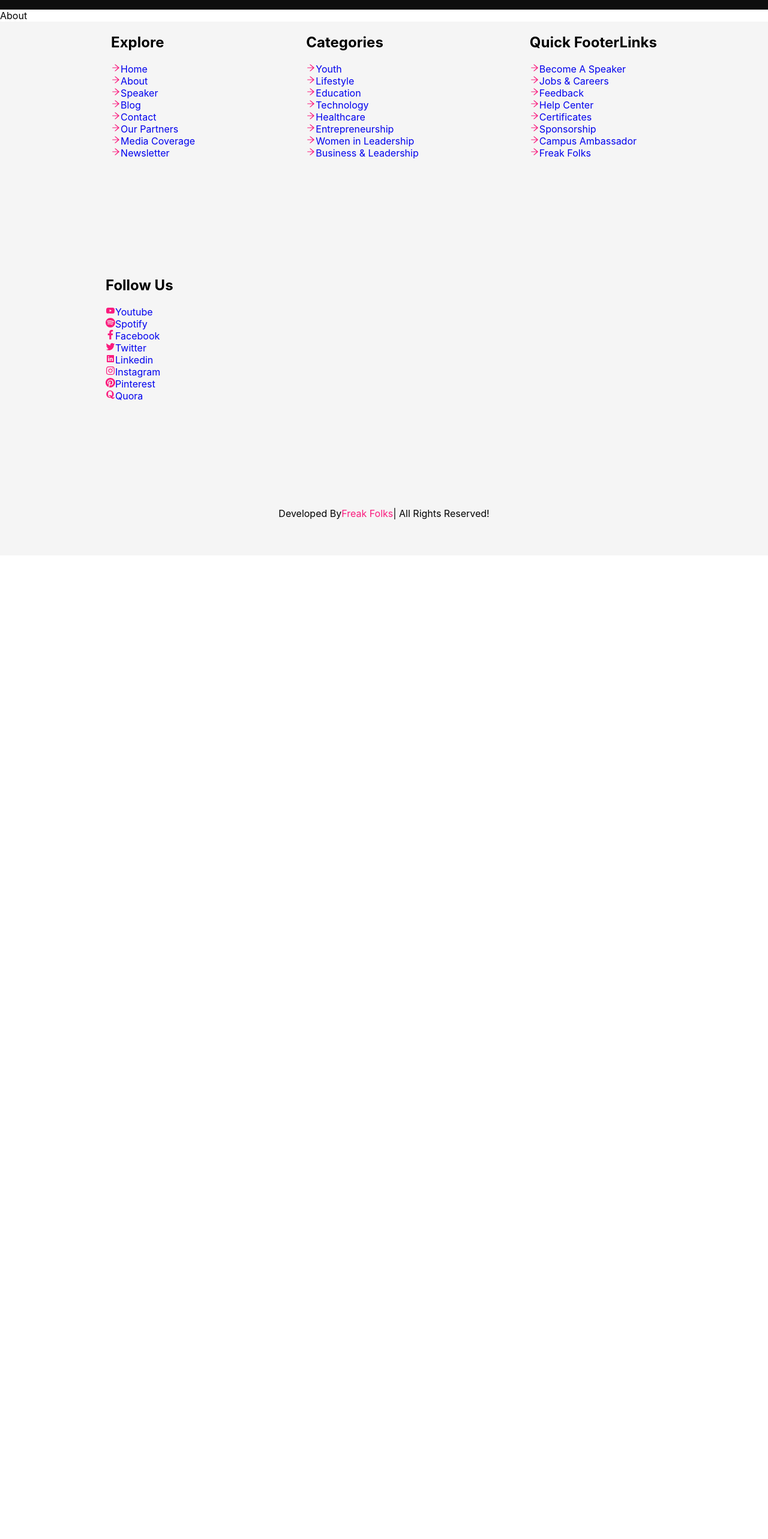
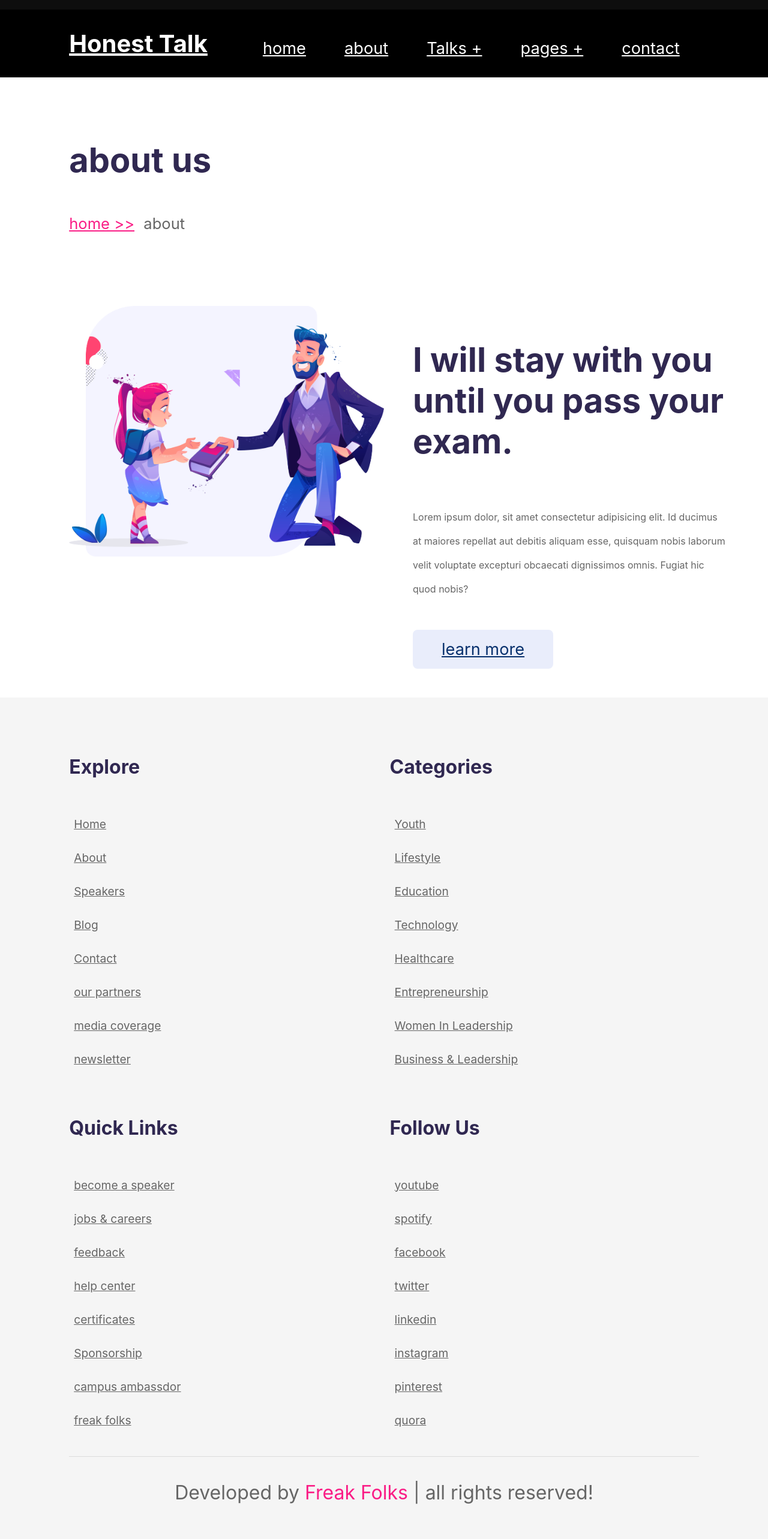
Before and after one commit to freakfolks/freakfolks.github.io, a React (Create React App) app: page /about in a window 1280 px wide. Shown: the part 80-2646 px from the top of the page at 60% size. Before the commit the page ends 1006 px from the top, so only its background shows below. Built offline with nearby package versions, Linux system fonts and the light colour scheme; the HTML template or start-up script is replaced by a standard one.

Commit message:
I added the about page

```diff
--- a/src/App.css
+++ b/src/App.css
@@ -27,11 +27,259 @@
 .App-link {
   color: #61dafb;
 }
+section {
+  padding: 3rem 9%;
+}
 
+.btn {
+  display: inline-block;
+  margin-top: 1rem;
+  padding: 1rem 3rem;
+  background: #e9edfb;
+  color: #08316d;
+  cursor: pointer;
+  border-radius: .5rem;
+  font-size: 1.7rem;
+}
+
+.btn:hover {
+  color: #fff;
+  background: #000000;
+}
+
+
+.heading {
+  background: no-repeat;
+  background-size: cover;
+  background-position: center;
+}
+
+.heading h3 {
+  font-size: 3.5rem;
+  color: #302851;
+}
+
+.heading p {
+  font-size: 1.6rem;
+  color: #666;
+
+}
+
+.heading p a {
+  padding-right: .5rem;
+  color: #fa1d86;
+}
+
+.heading p a:hover {
+  color: #224bcf;
+}
+
+.header {
+  position: -webkit-sticky;
+  position: sticky;
+  top: 0;
+  left: 0;
+  right: 0;
+  z-index: 1000;
+  display: -webkit-box;
+  display: -ms-flexbox;
+  display: flex;
+  -webkit-box-align: center;
+      -ms-flex-align: center;
+          align-items: center;
+  -webkit-box-pack: justify;
+      -ms-flex-pack: justify;
+          justify-content: space-between;
+  padding: 0 9%;
+  background: #000000;
+}
+
+.header .logo {
+  font-size: 2.5rem;
+  font-weight: bolder;
+  color: #fff;
+}
+
+.header .logo i {
+  color: #fa1d86;
+}
+
+.header .navbar ul {
+  list-style: none;
+}
+
+.header .navbar ul li {
+  position: relative;
+  float: left;
+}
+
+.header .navbar ul li:hover ul {
+  display: block;
+}
+
+.header .navbar ul li a {
+  padding: 2rem;
+  display: block;
+  font-size: 1.7rem;
+  color: #fff;
+}
+
+.header .navbar ul li a:hover {
+  background: #fa1d86;
+}
+
+.header .navbar ul li ul {
+  position: absolute;
+  left: 0;
+  width: 20rem;
+  background: #000000;
+  display: none;
+}
+
+.header .navbar ul li ul li {
+  width: 100%;
+}
+
+#menu-btn {
+  cursor: pointer;
+  color: #fff;
+  font-size: 2.5rem;
+  display: none;
+}
+.about {
+  display: -webkit-box;
+  display: -ms-flexbox;
+  display: grid;
+  grid-template-columns: 50% 50%;
+  gap: 3rem;
+}
+
+.about .image {
+  -webkit-box-flex: 1;
+      -ms-flex: 1 1 38rem;
+          flex: 1 1 38rem;
+}
+
+.about .image img {
+  width: 100%;
+}
+
+.about .content {
+  -webkit-box-flex: 1;
+      -ms-flex: 1 1 38rem;
+          flex: 1 1 38rem;
+}
+
+.about .content h3 {
+  color: #302851;
+  font-size: 3.5rem;
+}
+
+.about .content p {
+  font-size: 1.0rem;
+  padding: 1rem 0;
+  color: #666;
+  line-height: 2.5;
+}
+.home {
+  display: -webkit-box;
+  display: -ms-flexbox;
+  display: flex;
+  -webkit-box-align: center;
+      -ms-flex-align: center;
+          align-items: center;
+  -ms-flex-wrap: wrap;
+      flex-wrap: wrap;
+  gap: 2rem;
+}
+
+.image {
+  -webkit-box-flex: 1;
+      -ms-flex: 1 1 42rem;
+          flex: 1 1 42rem;
+}
+
+.image img {
+  width: 100%;
+}
+
+.content {
+  -webkit-box-flex: 1;
+      -ms-flex: 1 1 42rem;
+          flex: 1 1 42rem;
+}
+
+.content h3 {
+  color: #302851;
+  font-size: 5rem;
+}
+
+.content p {
+  font-size: 1.4rem;
+  color: #666;
+  padding: 1rem 0;
+  line-height: 2.5;
+}
+
+.footer {
+  background: #f5f5f5;
+}
+
+.footer .box-container {
+  display: -ms-grid;
+  display: grid;
+  -ms-grid-columns: (minmax(25rem, 1fr))[auto-fit];
+      grid-template-columns: repeat(auto-fit, minmax(25rem, 1fr));
+  gap: 1.2rem;
+}
+
+.footer .box-container .box h3 {
+  font-size: 2.0rem;
+  padding: 1rem 0;
+  color: #302851;
+}
+
+.footer .box-container .box a {
+  display: block;
+  font-size: 1.2rem;
+  padding: 1rem 0;
+  color: #666;
+}
+
+.footer .box-container .box a:hover {
+  color: #fa1d86;
+}
+
+.footer .box-container .box a:hover i {
+  padding-right: 2rem;
+}
+
+.footer .box-container .box a i {
+  color: #fa1d86;
+  padding-right: .5rem;
+}
+
+.footer .credit {
+  text-align: center;
+  margin-top: 2rem;
+  padding: 1rem;
+  padding-top: 2.5rem;
+  font-size: 2rem;
+  color: #666;
+  border-top: 0.1rem solid rgba(0, 0, 0, 0.1);
+}
+
+.footer .credit span {
+  color: #fa1d86;
+}
 @keyframes App-logo-spin {
   from {
     transform: rotate(0deg);
-  }
+    -webkit-transform: rotate(0deg);
+    -moz-transform: rotate(0deg);
+    -ms-transform: rotate(0deg);
+    -o-transform: rotate(0deg);
+}
   to {
     transform: rotate(360deg);
   }
--- a/src/Component/About.jsx
+++ b/src/Component/About.jsx
@@ -1,8 +1,119 @@
 import React from 'react'
+import Footer from './Footer';
+import AboutPic from './about-img.png';
+import { Link} from "react-router-dom";
 
 const About = () => {
   return (
-    <div>About</div>
+    <>
+   <header class="header">
+
+    <Link to='/' class="logo"> <i class="fas fa-microphone"></i> Honest Talk </Link>
+
+    <div id="menu-btn" class="fas fa-bars"></div>
+
+    <nav class="navbar">
+        <ul>
+            <li><Link to='/'>home</Link></li>
+            <li><Link to='/about'>about</Link></li>
+            <li><Link to='/talks'>Talks +</Link>
+                <ul>
+                    <li><Link to="/Youth">Youth</Link></li>
+                    <li><Link to="/Lifestyle">Lifestyle</Link></li>
+                    <li><Link to="/Education">Education</Link></li>
+                    <li><Link to="/Technology">Technology</Link></li>
+                    <li><Link to="/Healthcare">Healthcare</Link></li>
+                    <li><Link to="/Entrepreneurship">Entrepreneurship</Link></li>
+                    <li><Link to="/Women">Women In Leadership</Link></li>
+                    <li><Link to="/Business">Business & Leadership</Link></li>
+                </ul>
+            </li>
+            <li><Link to="/pages">pages +</Link>
+                <ul>
+                    <li><Link to="/Speakers">our speakers</Link></li>
+                    <li><Link to="/Blog">blogs</Link></li>
+                </ul>
+            </li>
+            <li><Link to="/contact">contact</Link></li>
+        </ul>
+    </nav>
+
+</header>
+<section class="heading">
+    <h3>about us</h3>
+    <p> < Link to="/">home >></Link> about </p>
+</section>
+<section class="about">
+
+    <div class="image">
+        <img src={AboutPic} alt=""/>
+    </div>
+
+    <div class="content">
+        <h3>I will stay with you until you pass your exam.</h3>
+        <p>Lorem ipsum dolor, sit amet consectetur adipisicing elit. Id ducimus at maiores repellat aut debitis aliquam esse, quisquam nobis laborum velit voluptate excepturi obcaecati dignissimos omnis. Fugiat hic quod nobis?</p>
+        <a href="#" class="btn">learn more</a>
+    </div>
+
+</section>
+<section class="footer">
+
+    <div class="box-container">
+
+        <div class="box">
+            <h3>Explore</h3>
+            <Link to='/'> <i class="fas fa-arrow-right"></i> Home </Link>
+            <Link to='/about'> <i class="fas fa-arrow-right"></i> About </Link>
+            <Link to="/Speakers"> <i class="fas fa-arrow-right"></i> Speakers </Link>
+            <Link to="/Blog"> <i class="fas fa-arrow-right"></i> Blog </Link>
+            <Link to='/contact'> <i class="fas fa-arrow-right"></i> Contact </Link>
+            <a href="#"> <i class="fas fa-arrow-right"></i> our partners </a>
+            <a href="#"> <i class="fas fa-arrow-right"></i> media coverage </a>
+            <a href="#"> <i class="fas fa-arrow-right"></i> newsletter </a>
+        </div>
+
+        <div class="box">
+            <h3>Categories</h3>
+            <Link to="/Youth"> <i class="fas fa-arrow-right"></i> Youth </Link>
+            <Link to="/Lifestyle"> <i class="fas fa-arrow-right"></i> Lifestyle </Link>
+            <Link to="/Education"> <i class="fas fa-arrow-right"></i> Education </Link>
+            <Link to="/Technology"> <i class="fas fa-arrow-right"></i> Technology </Link>
+            <Link to="/Healthcare"> <i class="fas fa-arrow-right"></i> Healthcare </Link>
+            <Link to="/Entrepreneurship"> <i class="fas fa-arrow-right"></i> Entrepreneurship </Link>
+            <Link to="/Women"> <i class="fas fa-arrow-right"></i> Women In Leadership </Link>
+            <Link to="/Business"> <i class="fas fa-arrow-right"></i> Business & Leadership </Link>
+        </div>
+
+        <div class="box">
+            <h3>Quick Links</h3>
+            <a href="#"> <i class="fas fa-arrow-right"></i> become a speaker </a>
+            <a href="#"> <i class="fas fa-arrow-right"></i> jobs & careers </a>
+            <a href="#"> <i class="fas fa-arrow-right"></i> feedback </a>
+            <a href="#"> <i class="fas fa-arrow-right"></i> help center </a>
+            <a href="#"> <i class="fas fa-arrow-right"></i> certificates </a>
+            <a href="#"> <i class="fas fa-arrow-right"></i> Sponsorship </a>
+            <a href="#"> <i class="fas fa-arrow-right"></i> campus ambassdor </a>
+            <a href="#"> <i class="fas fa-arrow-right"></i> freak folks </a>
+        </div>
+
+        <div class="box">
+            <h3>Follow Us</h3>
+            <a href="https://www.youtube.com"> <i class="fab fa-youtube"></i> youtube </a>
+            <a href="https://www.spotify.com"> <i class="fab fa-spotify"></i> spotify </a>
+            <a href="https://www.facebook.com"> <i class="fab fa-facebook-f"></i> facebook </a>
+            <a href="https://www.twitter.com"> <i class="fab fa-twitter"></i> twitter </a>
+            <a href="https://www.linkedIn.com"> <i class="fab fa-linkedin"></i> linkedin </a>
+            <a href="https://www.instagram.com"> <i class="fab fa-instagram"></i> instagram </a>
+            <a href="https://www.pinterest.com"> <i class="fab fa-pinterest"></i> pinterest </a>
+            <a href="https://www.quora.com"> <i class="fab fa-quora"></i> quora </a>
+        </div>
+
+    </div>
+
+    <div class="credit"> Developed by <span>Freak Folks</span> | all rights reserved! </div>
+
+</section>
+    </>
   )
 }
 
```
Also changed, not shown: src/Component/Blog.jsx (added), src/Component/Business.jsx (added), src/Component/Education.jsx (added), src/Component/Entrepreneurship.jsx (added), src/Component/Healthcare.jsx (added), src/Component/Lifestyle.jsx (added), src/Component/Speakers.jsx (added), src/Component/Technology.jsx (added), src/Component/Women.jsx (added), src/Component/Youth.jsx (added), src/Component/about-img.png (added).
